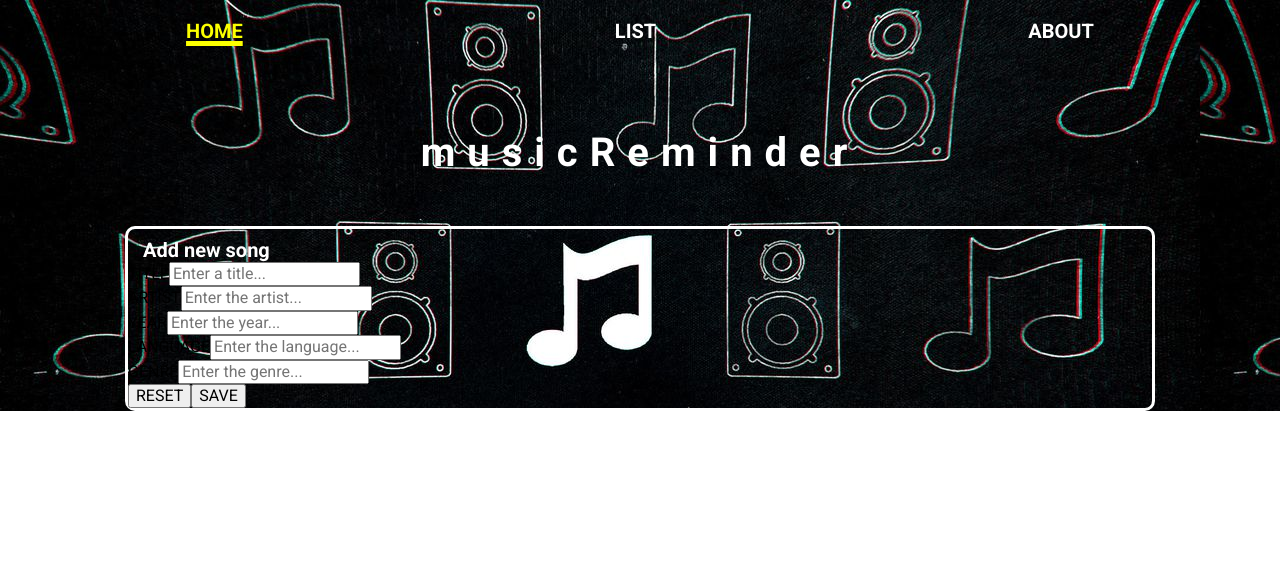
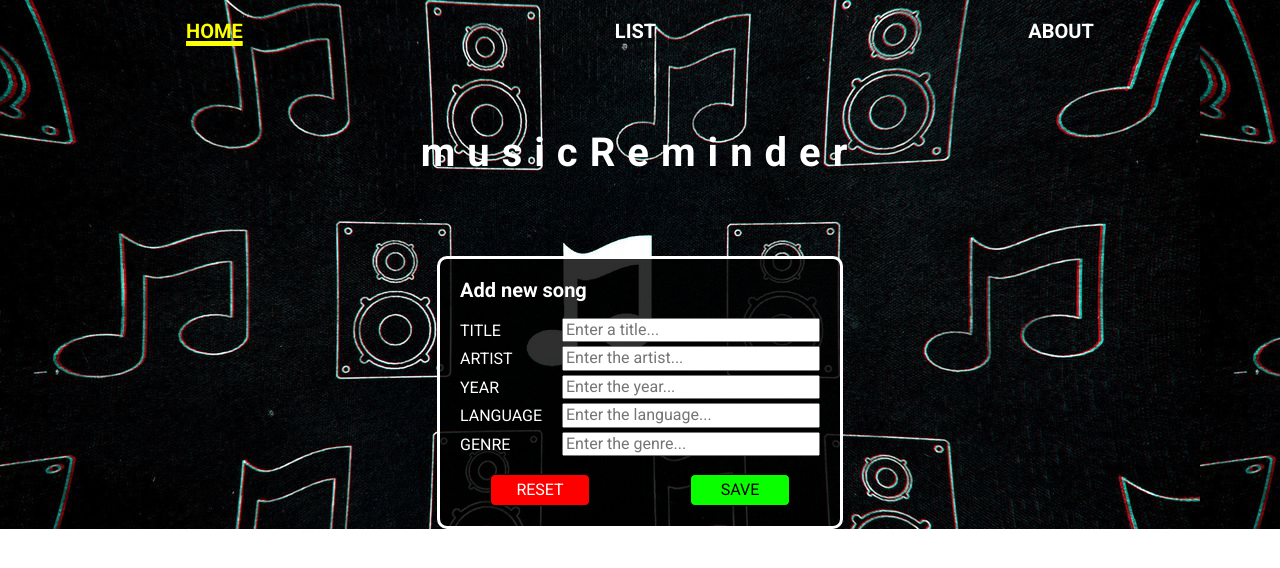
Before and after one commit to fabiolorenzi/musicReminder, an Angular app in the folder client/: page / in a window 1280 px wide. Shown: the top 568 px of the page. Built offline with nearby package versions, Linux system fonts and the light colour scheme.

Commit message:
styled add song form component

```diff
--- a/client/src/app/components/add-song-form/add-song-form.component.css
+++ b/client/src/app/components/add-song-form/add-song-form.component.css
@@ -1,8 +1,8 @@
 .formContainer {
     display: block;
-    width: 80%;
-    margin: 50px auto;
-    background-color: transparent;
+    width: 400px;
+    margin: 80px auto;
+    background-color: #000000d0;
     border: 3px solid #ffffff;
     border-radius: 10px;
 }
@@ -10,6 +10,70 @@
 .formContainer h3 {
     color: #ffffff;
     font-size: 20px;
+    margin-top: 20px;
+    margin-left: 20px;
+}
+
+.formContainer form {
+    display: block;
+    width: 100%;
+    margin-top: 20px;
+}
+
+.inputArea {
+    display: block;
+    width: 100%;
     margin-top: 10px;
-    margin-left: 15px;
 }
+
+.inputArea label {
+    color: #ffffff;
+    margin-left: 20px;
+}
+
+.inputArea input {
+    float: right;
+    width: 250px;
+    margin-top: -4px;
+    margin-right: 20px;
+}
+
+.buttonArea {
+    display: flex;
+    width: 100%;
+    margin-top: 20px;
+    justify-content: space-around;
+}
+
+.buttonArea button {
+    display: block;
+    width: 100px;
+    height: 32px;
+    margin-bottom: 20px;
+    border: 1px solid #000000;
+    border-radius: 5px;
+}
+
+#resetButton {
+    background-color: #ff0000;
+    color: #ffffff;
+    transition-duration: 0.5s;
+}
+
+#resetButton:hover {
+    background-color: #00eeff;
+    color: #000000;
+    transition-duration: 0.5s;
+}
+
+#saveButton {
+    background-color: #09ff00;
+    color: #000000;
+    transition-duration: 0.5s;
+}
+
+#saveButton:hover {
+    background-color: #000fff;
+    color: #ffffff;
+    transition-duration: 0.5s;
+}
--- a/client/src/app/components/add-song-form/add-song-form.component.html
+++ b/client/src/app/components/add-song-form/add-song-form.component.html
@@ -23,8 +23,8 @@
             <input type="text" name="genre" placeholder="Enter the genre..." #name="ngModel" [(ngModel)]="songService.selectedSong.genre" />
         </div>
         <div class="buttonArea">
-            <button type="button" (click)="resetter(songForm)">RESET</button>
-            <button type="submit">SAVE</button>
+            <button id="resetButton" type="button" (click)="resetter(songForm)">RESET</button>
+            <button id="saveButton" type="submit">SAVE</button>
         </div>
     </form>
 </div>
```
